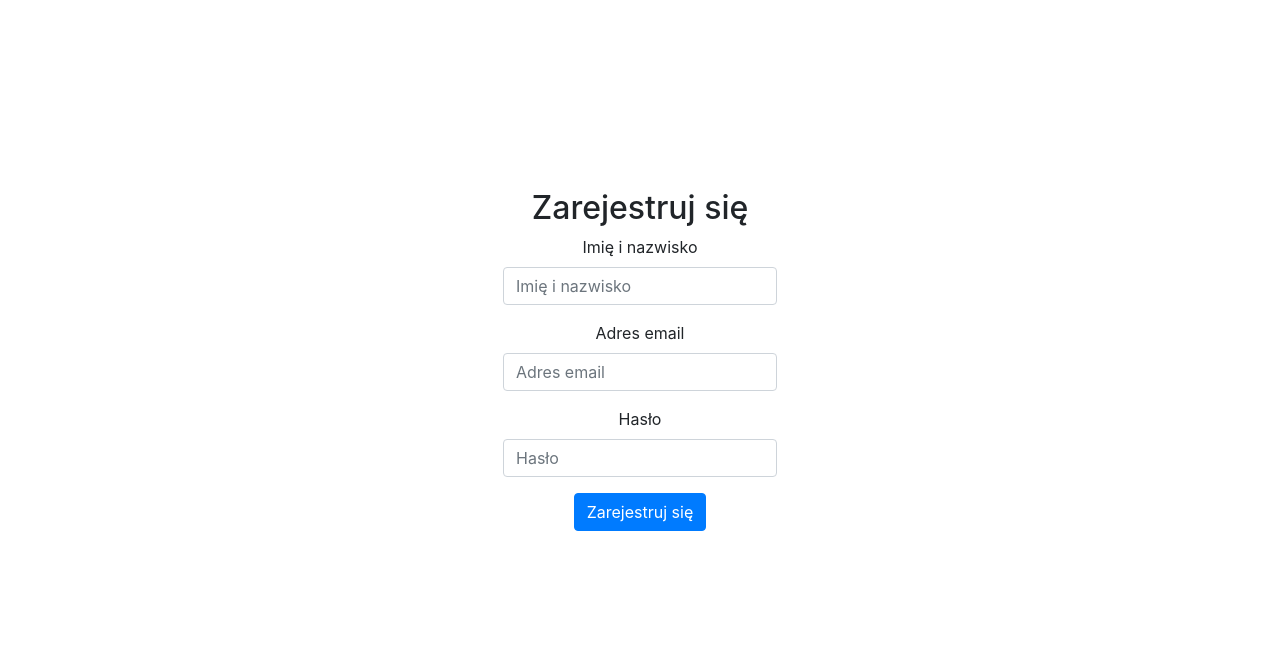
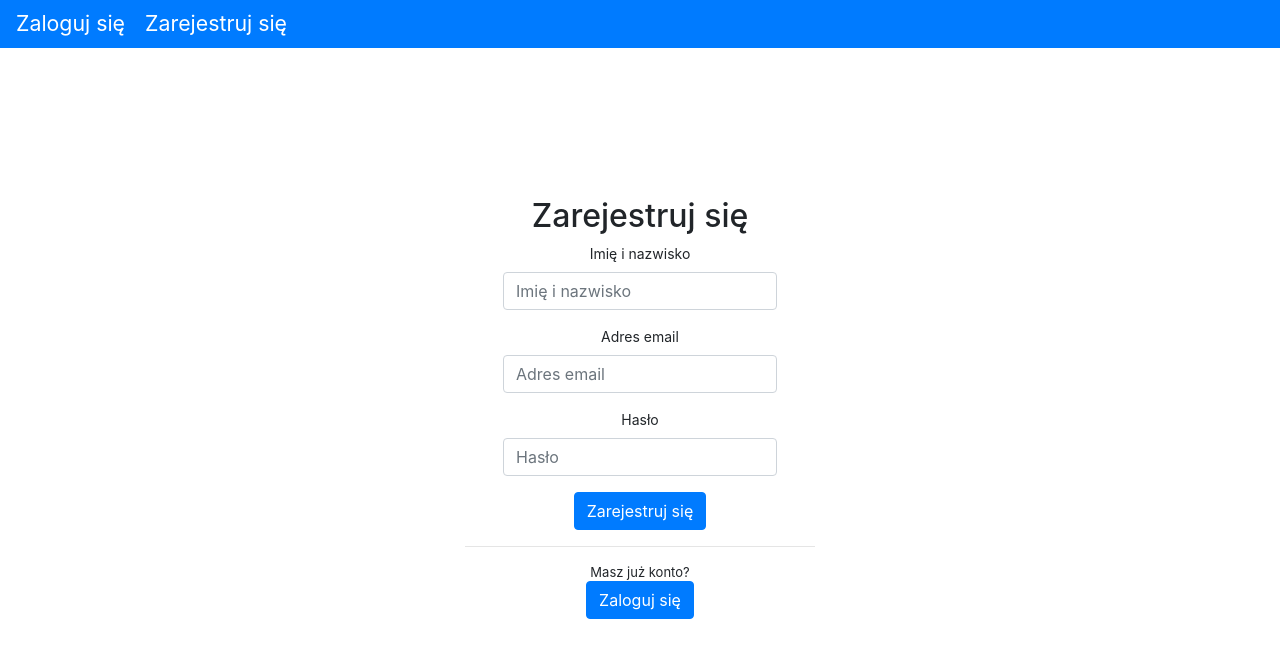
Before and after one commit to plebian1/Mobilki, a React (Create React App) app in the folder mobilki/frontend/: page /register in a window 1280 px wide. Shown: the top 658 px of the page. Built offline with nearby package versions, Linux system fonts and the light colour scheme.

Commit message:
login page update

```diff
--- a/mobilki/frontend/src/App.css
+++ b/mobilki/frontend/src/App.css
@@ -3,6 +3,7 @@
 .App {
   text-align: center;
   min-height: 100vh;
+  font-size: 14px;
 }
 
 #root {
@@ -62,3 +63,20 @@ body {
 .text-center {
   text-align: center;
 }
+
+.font-13 {
+  font-size: 13px;
+  margin-bottom: -1px;
+}
+
+.nav-item {
+  font-size: 16pt;
+  color: white;
+  padding-right: 10px;
+}
+
+.nav-item:hover {
+  font-weight: 500;
+  color: white;
+  text-decoration: none !important;
+}
--- a/mobilki/frontend/src/Pages/HomePage.js
+++ b/mobilki/frontend/src/Pages/HomePage.js
@@ -2,8 +2,8 @@ import NewAppointmentDetails from "./NewAppointmentDetails";
 import OldAppointmentDetails from "./OldAppointmentDetails";
 const HomePage = () =>  {
 
-    const oldAppointments = ["1", "2", "3"];
-    const newAppointments = ["1", "2", "3","1", "2", "3","1", "2", "3","1", "2", "3","1", "2", "3","1", "2", "3","1", "2", "3"];
+    const oldAppointments = ["1", "2", "3","1", "2", "3","1", "2", "3","1", "2", "3","1", "2", "3","1", "2", "3","1", "2", "3"];
+    const newAppointments = ["1", "2", "3"];
 
     function OldAppointments() {
 
--- a/mobilki/frontend/src/Pages/LoginPage.js
+++ b/mobilki/frontend/src/Pages/LoginPage.js
@@ -1,5 +1,6 @@
 import React from "react";
 import { useHistory } from "react-router";
+import NavbarNotLogged from "./NavbarNotLogged";
 const LoginPage = () =>  {
 
     const history = useHistory();
@@ -9,6 +10,8 @@ const LoginPage = () =>  {
         history.push("/");
     }
     return (
+        <div>
+        <NavbarNotLogged></NavbarNotLogged>
     <div class="center">
         <h2>Zaloguj się</h2>
         <form onSubmit={login}>
@@ -24,6 +27,10 @@ const LoginPage = () =>  {
 
         <button type="submit" class="btn btn-primary">Zaloguj się</button>
         </form>
+        <hr class="wd-350"></hr>
+        <p class="font-13">Nie masz konta?</p>
+        <a class="btn btn-primary" href="/register">Zarejestruj się</a>
+    </div>
     </div>
     );
 }
--- /dev/null
+++ b/mobilki/frontend/src/Pages/NavbarNotLogged.js
@@ -0,0 +1,12 @@
+const NavbarNotLogged = () =>  {
+    return (
+    <nav class="navbar navbar-expand navbar-dark bg-primary text-left">
+        <ul class="navbar-nav mr-auto">
+            <li class="nav-item"><a class="nav-item" href="/login">Zaloguj się</a></li>
+            <li class="nav-item"><a class="nav-item" href="/register">Zarejestruj się</a></li>
+        </ul>
+    </nav>
+    );
+}
+
+export default NavbarNotLogged;
--- a/mobilki/frontend/src/Pages/RegisterPage.js
+++ b/mobilki/frontend/src/Pages/RegisterPage.js
@@ -1,5 +1,6 @@
 import React from "react";
 import { useHistory } from "react-router";
+import NavbarNotLogged from "./NavbarNotLogged";
 
 const RegisterPage = () =>  {
     const history = useHistory();
@@ -9,6 +10,8 @@ const RegisterPage = () =>  {
         history.push("/");
     }
     return (
+        <div>
+        <NavbarNotLogged></NavbarNotLogged>
     <div class="center">
         <h2>Zarejestruj się</h2>
         <form onSubmit={register}>
@@ -30,6 +33,10 @@ const RegisterPage = () =>  {
 
         <button type="submit" class="btn btn-primary">Zarejestruj się</button>
         </form>
+        <hr class="wd-350"></hr>
+        <p class="font-13">Masz już konto?</p>
+        <a class="btn btn-primary" href="/login">Zaloguj się</a>
+    </div>
     </div>
     );
 }
```
